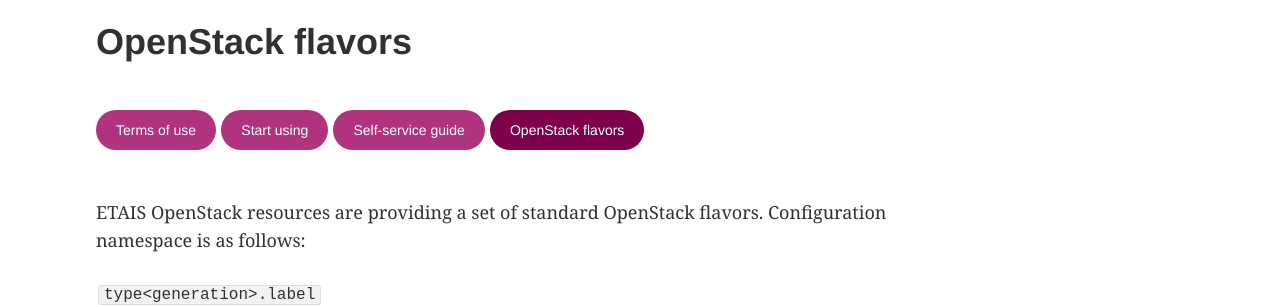
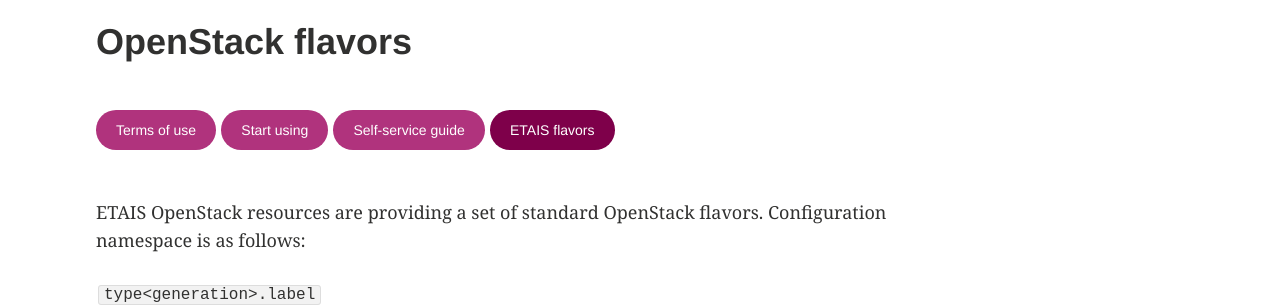
Before and after one commit to etais-ee/etais-web, a Jekyll site: the page built from using/openstack_flavors.md, in a window 1280 px wide and 900 px high. Shown: the part 124-431 px from the top of the window. Built offline with Jekyll 4.4.1, drawn with Linux system fonts in a browser that asks for light colours.

Commit message:
Openstack flavors renamed to ETAIS flavors

```diff
--- a/using/openstack_flavors.md
+++ b/using/openstack_flavors.md
@@ -7,7 +7,7 @@ title: "OpenStack flavors"
 <a href="../terms_of_use/" class="btn-info"> Terms of use</a>
 <a href="../start_using/" class="btn-info"> Start using</a>
 <a href="../self_service/" class="btn-info"> Self-service guide</a>
-<a href="../openstack_flavors/" class="btn-success"> OpenStack flavors</a>
+<a href="../openstack_flavors/" class="btn-success"> ETAIS flavors</a>
 
 ETAIS OpenStack resources are providing a set of standard OpenStack flavors. Configuration namespace
 is as follows:
```
